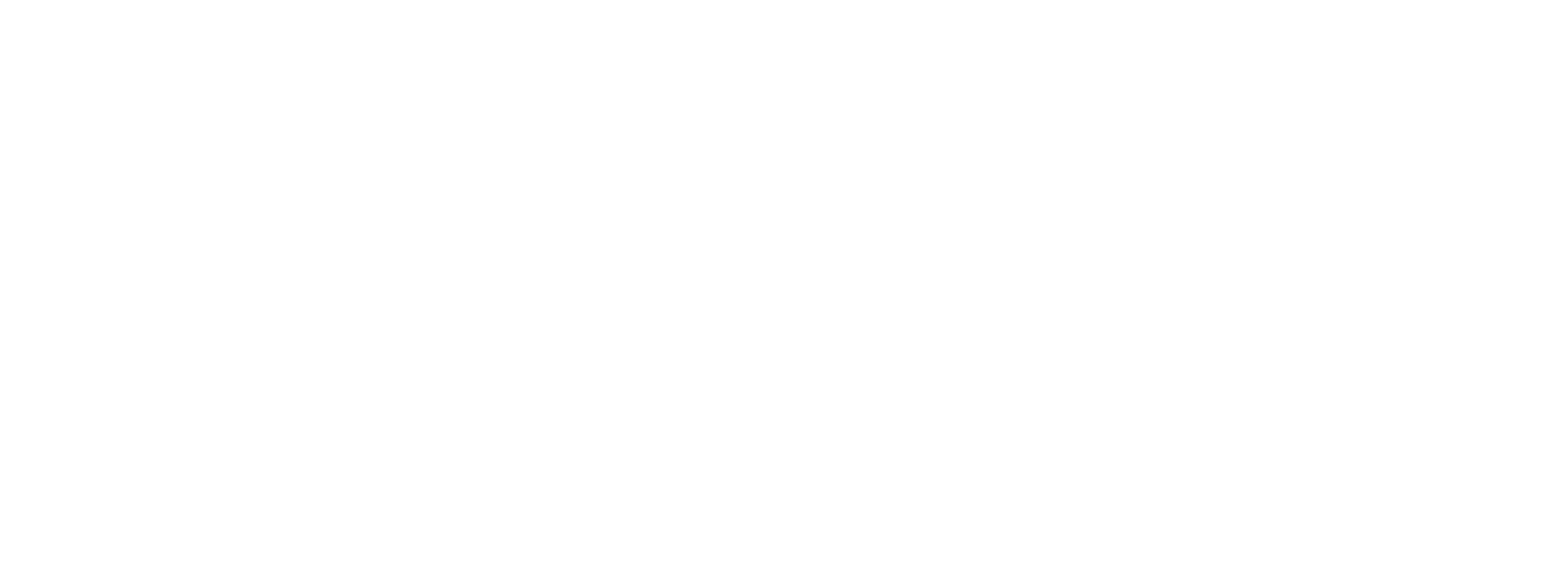
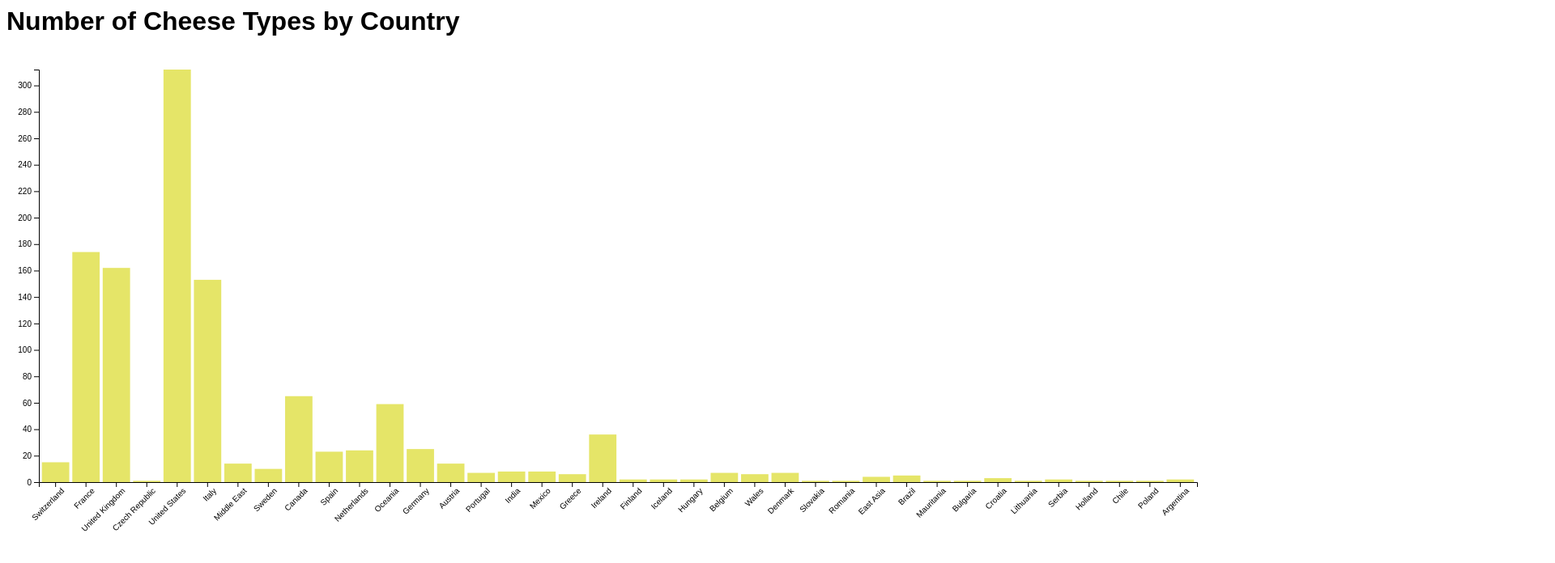
Before and after one commit to KhushiPatel67/DataVisualization, a plain HTML site: page index.html in a window 1280 px wide. Shown: the top 696 px of the page at 81% size, 1920 px wide, since content can reach past the window. Drawn offline with nearby package versions, Linux system fonts and the light colour scheme.

Commit message:
cheese type by country vis

```diff
--- a/index.html
+++ b/index.html
@@ -1,5 +1,127 @@
 <html>
-    <body>
+<head>
+    <script src="https://d3js.org/d3.v7.min.js"></script>
+    <style>
+        body {
+            font-family: Arial, sans-serif;
+        }
+        .bar {
+            fill: rgba(225, 225, 77, 0.842);
+        }
+        .axis text {
+            font-size: 8px;
+        }
+    </style>
+</head>
+<body>
+    <h1>Number of Cheese Types by Country</h1>
+    <svg width="6000" height="600"></svg>
+    <script>
 
-    </body>
+        let width = 1500;
+        let height = 600;
+        const margin = { top: 20, right: 30, bottom: 70, left: 40 };
+        const chartWidth = width - margin.left - margin.right;
+        const chartHeight = height - margin.top - margin.bottom;
+
+
+        const svg = d3.select("svg")
+            .append("g")
+            .attr("transform", `translate(${margin.left},${margin.top})`);
+
+
+        d3.json('cheeses.json').then(data => {
+
+            const filteredData = data.filter(d => d.country && d.type && d.country !== 'NA' && d.type !== 'NA');
+            const aggregatedData = filteredData.map(d => {
+
+                if (d.country.includes("United Kingdom")|| d.country.includes("Great Britain") || d.country.includes("England")) {
+                    d.country = "United Kingdom";
+                }
+                if (d.country.includes("Syria") || d.country.includes("Armenia") || d.country.includes("Turkey") || d.country.includes("Iraq") || d.country.includes("Afghanistan") || d.country.includes("Cyprus") || d.country.includes("Israel") || d.country.includes("Lebanon")) {
+                    d.country = "Middle East";
+                }
+                if (d.country.includes("Italy") ) {
+                    d.country = "Italy";
+                }
+                if (d.country.includes("France") ) {
+                    d.country = "France";
+                }
+                if (d.country.includes("India") ) {
+                    d.country = "India";
+                }
+                if (d.country.includes("Scotland") ) {
+                    d.country = "United Kingdom";
+                }
+
+                if (d.country.includes("United States")) {
+                    d.country = "United States";
+                }
+                if (d.country.includes("Sweden")) {
+                    d.country = "Sweden";
+                }
+                if (d.country.includes("Georgia")) {
+                    d.country = "United States";
+                }
+                if (d.country.includes("Netherlands")) {
+                    d.country = "Netherlands";
+                }
+                if (d.country.includes("Slovakia")) {
+                    d.country = "Slovakia";
+                }
+                if (d.country.includes("Mexico")) {
+                    d.country = "Mexico";
+                }
+                if (d.country.includes("Wales")) {
+                    d.country = "Wales";
+                }
+                if (d.country.includes("Germany")) {
+                    d.country = "Germany";
+                }
+                if (d.country.includes("China")|| d.country.includes("Tibet") || d.country.includes("Nepal") ||d.country.includes("Mongolia") ) {
+                    d.country = "East Asia";
+                }
+                if (d.country.includes("New Zealand") || d.country.includes("Australia")) {
+                    d.country = "Oceania";
+                }
+                return d;
+
+            });
+            const countryData = d3.rollups(aggregatedData, v => v.length, d => d.country)
+                                  .map(([country, count]) => ({ country, count }));
+
+            const xScale = d3.scaleBand()
+                .domain(countryData.map(d => d.country))
+                .range([0, chartWidth])
+                .padding(0.1);
+
+            const yScale = d3.scaleLinear()
+                .domain([0, d3.max(countryData, d => d.count)])
+                .range([chartHeight, 0]);
+
+            let leftAxis = d3.axisLeft(yScale);
+            let bottomAxis = d3.axisBottom(xScale)
+
+
+            svg.append("g")
+                .attr("transform", `translate(0, ${chartHeight})`)
+                .call(bottomAxis)
+                .selectAll("text")
+                .attr("transform", "rotate(-45)")
+                .style("text-anchor", "end");
+
+            svg.append("g")
+                .call(leftAxis);
+
+            countryData.forEach(d => {
+                svg.append("rect")
+                   .attr("class", "bar")
+                   .attr("x", xScale(d.country))
+                   .attr("y", yScale(d.count))
+                   .attr("width", xScale.bandwidth())
+                   .attr("height", chartHeight - yScale(d.count));
+    });
+        });
+    </script>
+</body>
 </html>
```
